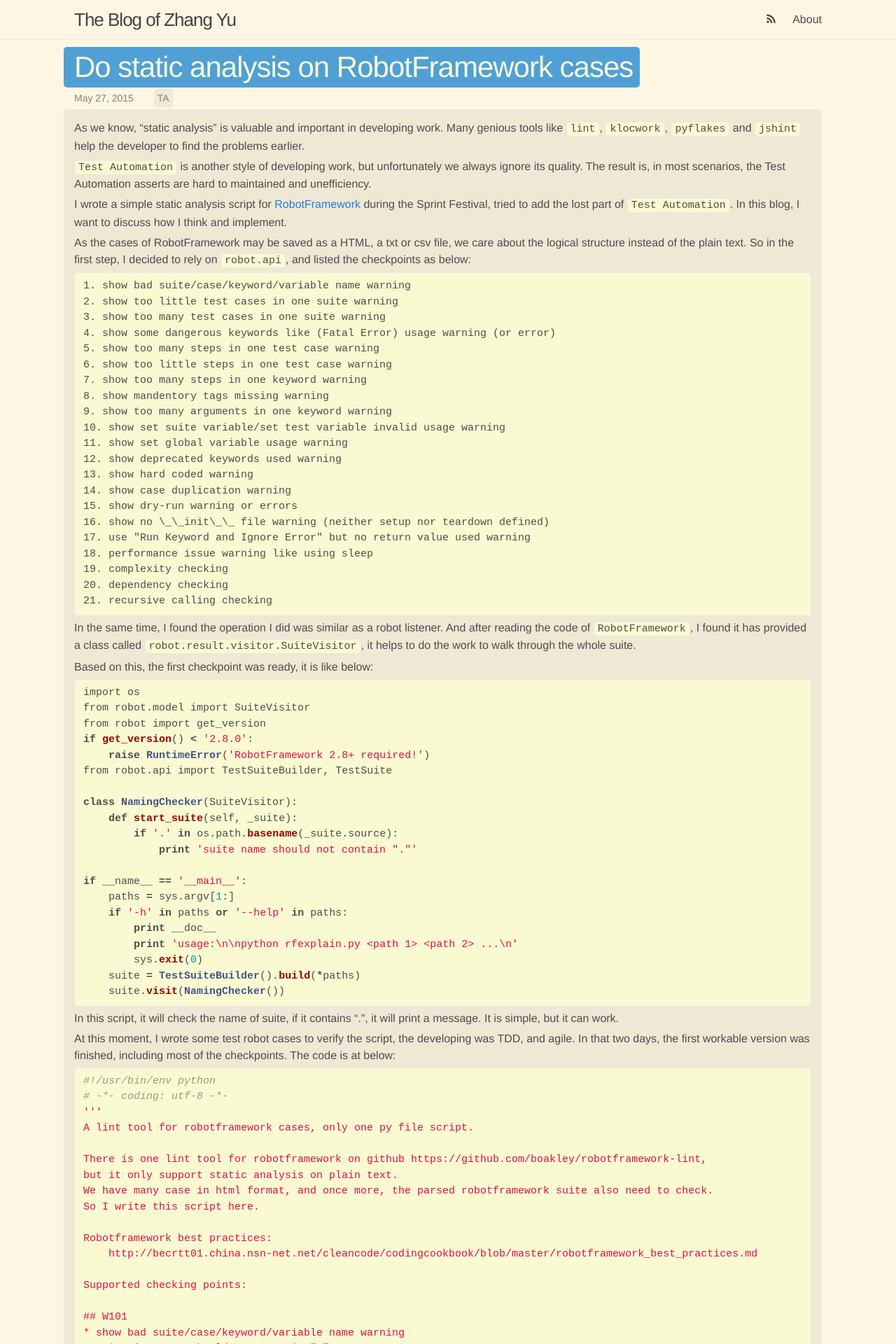
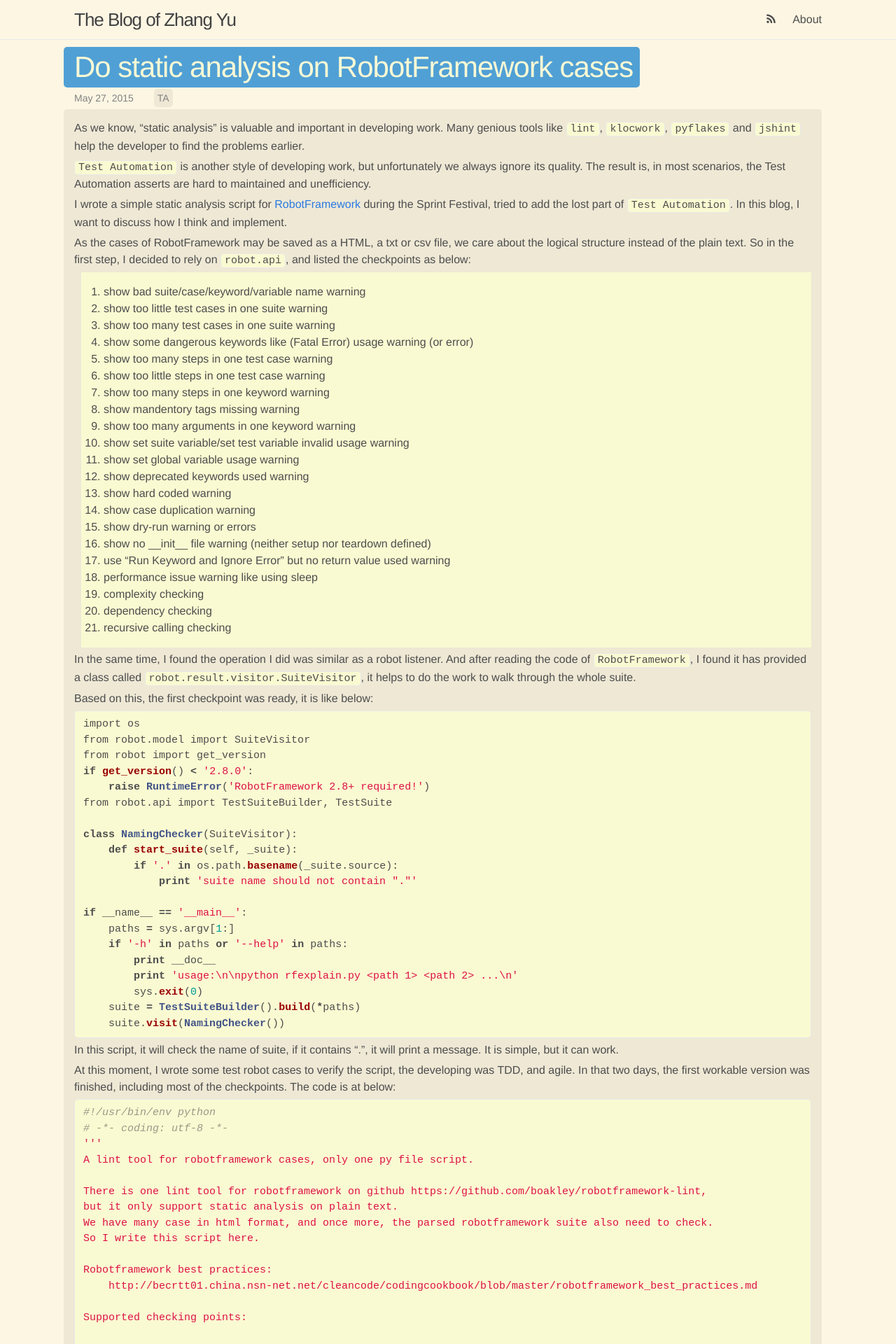
Before and after one commit to feiyuw/feiyuw.github.io, a Jekyll site: the page built from _posts/2015-05-27-do-static-analysis-on-robotframework-cases.md, in a window 1280 px wide. Shown: the top 1920 px of the page at 70% size. Built offline with Jekyll 4.4.1, drawn with Linux system fonts in a browser that asks for light colours; nearby versions of some CDN libraries; comment, search, counter and statistics services are not loaded.

Commit message:
update ol/ul style

```diff
--- a/_posts/2015-05-27-do-static-analysis-on-robotframework-cases.md
+++ b/_posts/2015-05-27-do-static-analysis-on-robotframework-cases.md
@@ -12,27 +12,27 @@ I wrote a simple static analysis script for [RobotFramework](http://robotframewo
 
 As the cases of RobotFramework may be saved as a HTML, a txt or csv file, we care about the logical structure instead of the plain text. So in the first step, I decided to rely on `robot.api`, and listed the checkpoints as below:
 
-    1. show bad suite/case/keyword/variable name warning
-    2. show too little test cases in one suite warning
-    3. show too many test cases in one suite warning
-    4. show some dangerous keywords like (Fatal Error) usage warning (or error)
-    5. show too many steps in one test case warning
-    6. show too little steps in one test case warning
-    7. show too many steps in one keyword warning
-    8. show mandentory tags missing warning
-    9. show too many arguments in one keyword warning
-    10. show set suite variable/set test variable invalid usage warning
-    11. show set global variable usage warning
-    12. show deprecated keywords used warning
-    13. show hard coded warning
-    14. show case duplication warning
-    15. show dry-run warning or errors
-    16. show no \_\_init\_\_ file warning (neither setup nor teardown defined)
-    17. use "Run Keyword and Ignore Error" but no return value used warning
-    18. performance issue warning like using sleep
-    19. complexity checking
-    20. dependency checking
-    21. recursive calling checking
+1. show bad suite/case/keyword/variable name warning
+1. show too little test cases in one suite warning
+1. show too many test cases in one suite warning
+1. show some dangerous keywords like (Fatal Error) usage warning (or error)
+1. show too many steps in one test case warning
+1. show too little steps in one test case warning
+1. show too many steps in one keyword warning
+1. show mandentory tags missing warning
+1. show too many arguments in one keyword warning
+1. show set suite variable/set test variable invalid usage warning
+1. show set global variable usage warning
+1. show deprecated keywords used warning
+1. show hard coded warning
+1. show case duplication warning
+1. show dry-run warning or errors
+1. show no \_\_init\_\_ file warning (neither setup nor teardown defined)
+1. use "Run Keyword and Ignore Error" but no return value used warning
+1. performance issue warning like using sleep
+1. complexity checking
+1. dependency checking
+1. recursive calling checking
 
 In the same time, I found the operation I did was similar as a robot listener. And after reading the code of `RobotFramework`, I found it has provided a class called `robot.result.visitor.SuiteVisitor`, it helps to do the work to walk through the whole suite.
 
--- a/_sass/_base.scss
+++ b/_sass/_base.scss
@@ -71,6 +71,8 @@ figcaption {
  */
 ul, ol {
     margin-left: $spacing-unit;
+    padding: 1em 2em;
+    background-color: lightgoldenrodyellow;
 }
 
 li {
```
Also changed, not shown: _posts/2015-01-28-setup-gevent-on-windows.md (+3 -3 lines), _posts/2015-12-19-buildup-mobile-platform-with-chromebook.md (+15 -15 lines), _posts/2016-02-04-buildup-a-continuous-delivery-tool.md (+23 -23 lines).
